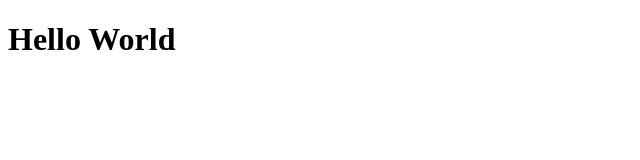
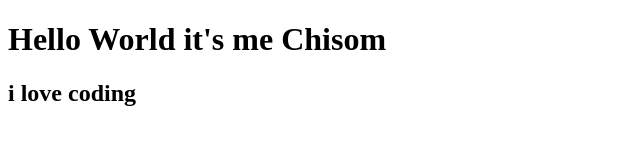
Before and after one commit to philpat/Hello-collab, a plain HTML site: page index.html in a window 1280 px wide. Shown: the whole page, without its empty margins (0-640 px from the left). Drawn offline with Linux system fonts and the light colour scheme.

Commit message:
fixed bugs on release branch and merged with main

```diff
--- a/index.html
+++ b/index.html
@@ -6,6 +6,7 @@
   <title>Document</title>
 </head>
 <body>
-  <h1>Hello World</h1>
+  <h1>Hello World it's me Chisom</h1>
+  <h2>i love coding</h2>
 </body>
 </html>
```
